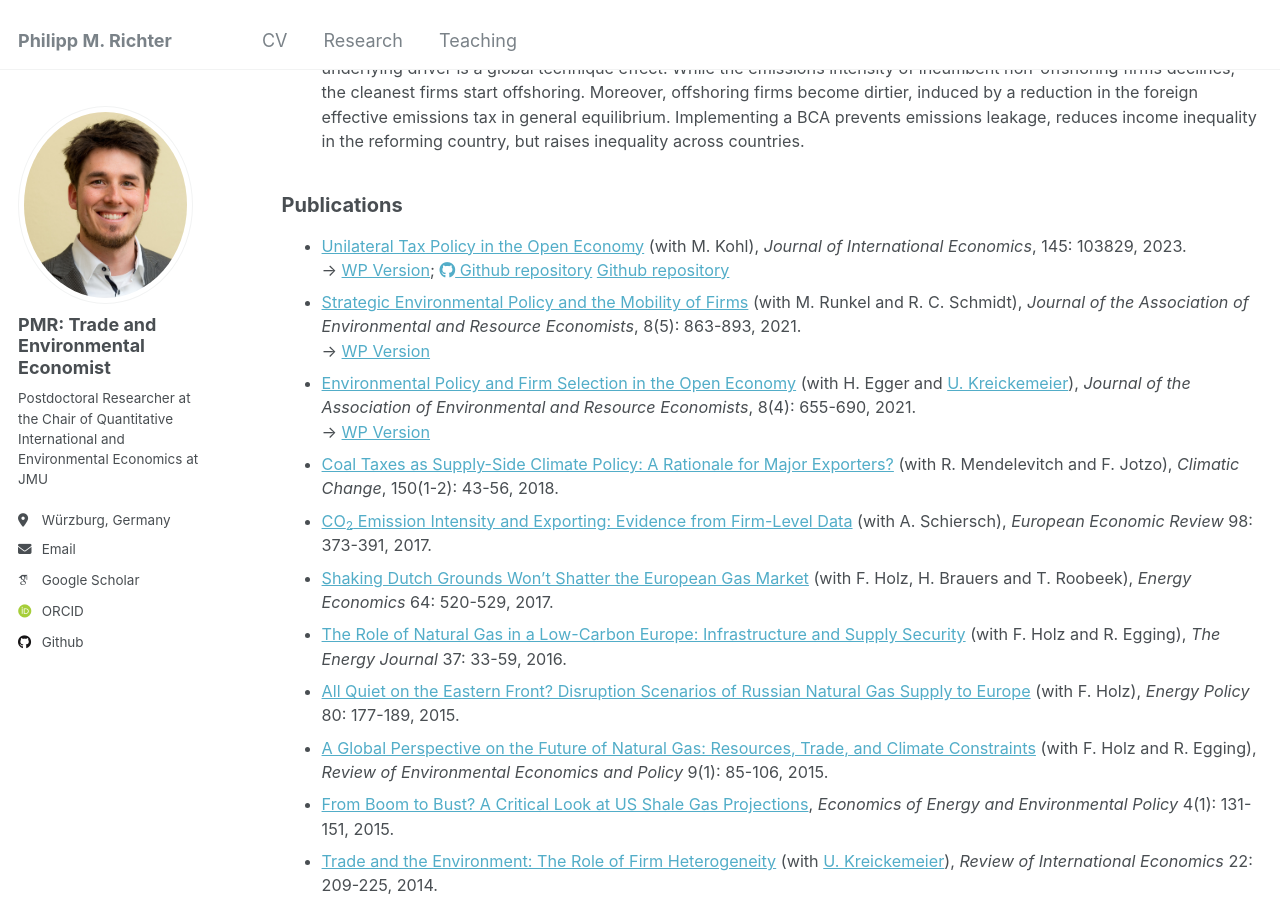
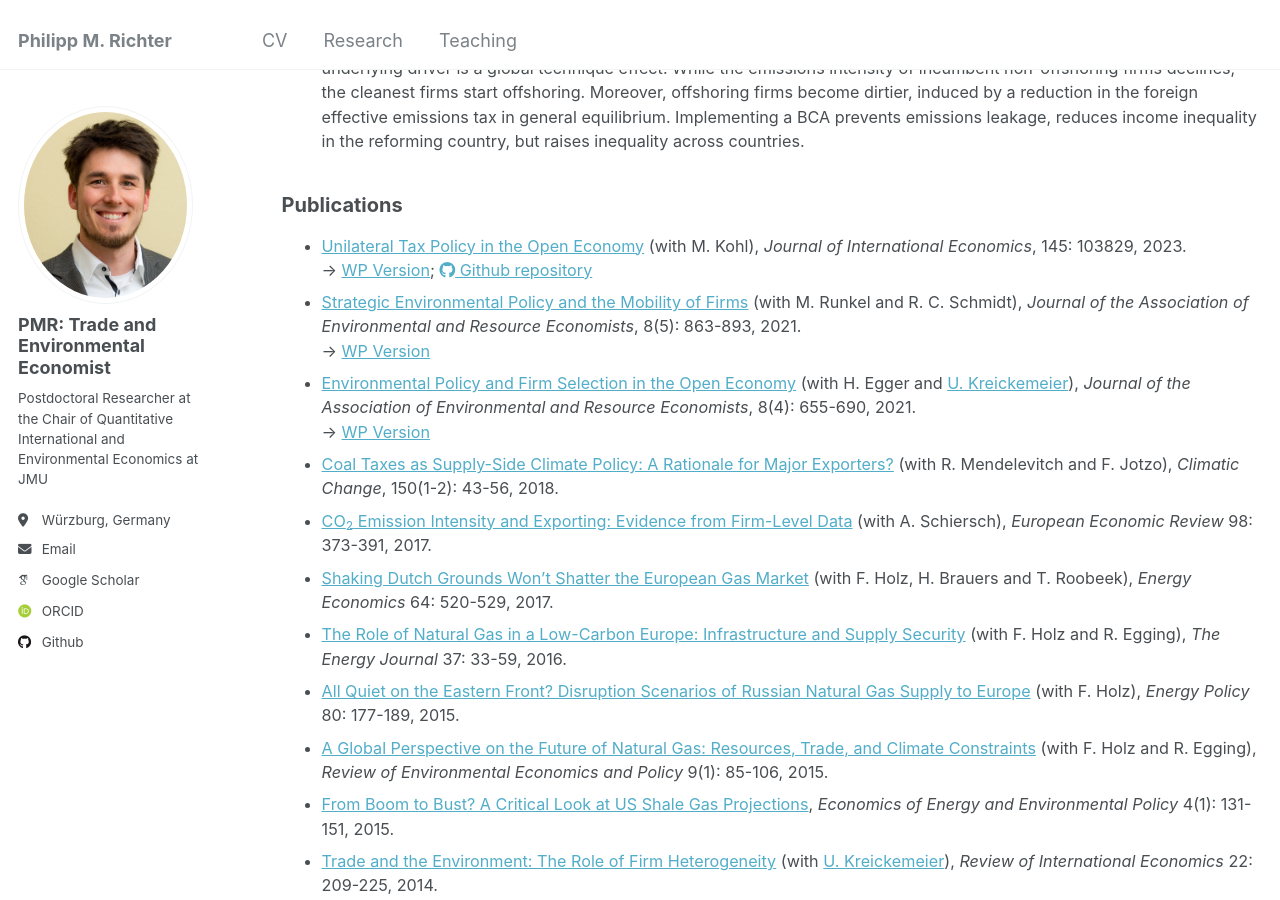
Before and after one commit to PhMRichter/PhMRichter.github.io, a Jekyll site: the page built from _pages/research.html, in a window 1280 px wide and 900 px high, scrolled down 669 px. Built offline with Jekyll 4.4.1, drawn with Linux system fonts in a browser that asks for light colours; some web fonts are replaced.

Commit message:
Update research.html

```diff
--- a/_pages/research.html
+++ b/_pages/research.html
@@ -36,8 +36,7 @@ author_profile: true
     <a href="https://doi.org/10.1016/j.jinteco.2023.103829" target="_blank">
       Unilateral Tax Policy in the Open Economy</a>
       (with M. Kohl), <i>Journal of International Economics</i>, 145: 103829, 2023. <br> →
-    <a href="https://www.cesifo.org/en/publications/2021/working-paper/unilateral-tax-policy-open-economy" target="_blank"> WP Version</a>; <a href="http://github.com/{{ site.author.github }}"><i class="fab fa-github" aria-hidden="true"></i> Github repository</a>
-      <a href="https://github.com/PhMRichter/KR_UnilateralTaxPolicy" target="_blank"> Github repository</a>
+    <a href="https://www.cesifo.org/en/publications/2021/working-paper/unilateral-tax-policy-open-economy" target="_blank"> WP Version</a>; <a href="https://github.com/PhMRichter/KR_UnilateralTaxPolicy"><i class="fab fa-github" aria-hidden="true"></i> Github repository</a>
   </li>
   <li>
     <a href="https://doi.org/10.1086/713562" target="_blank">
```
